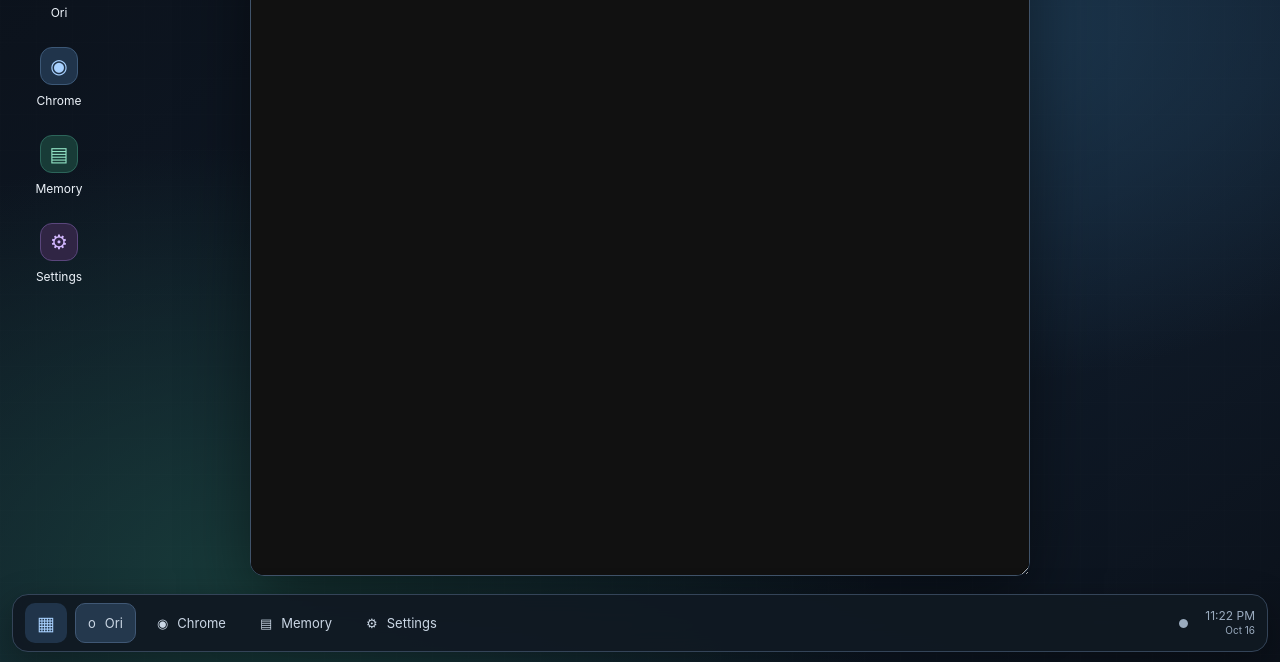
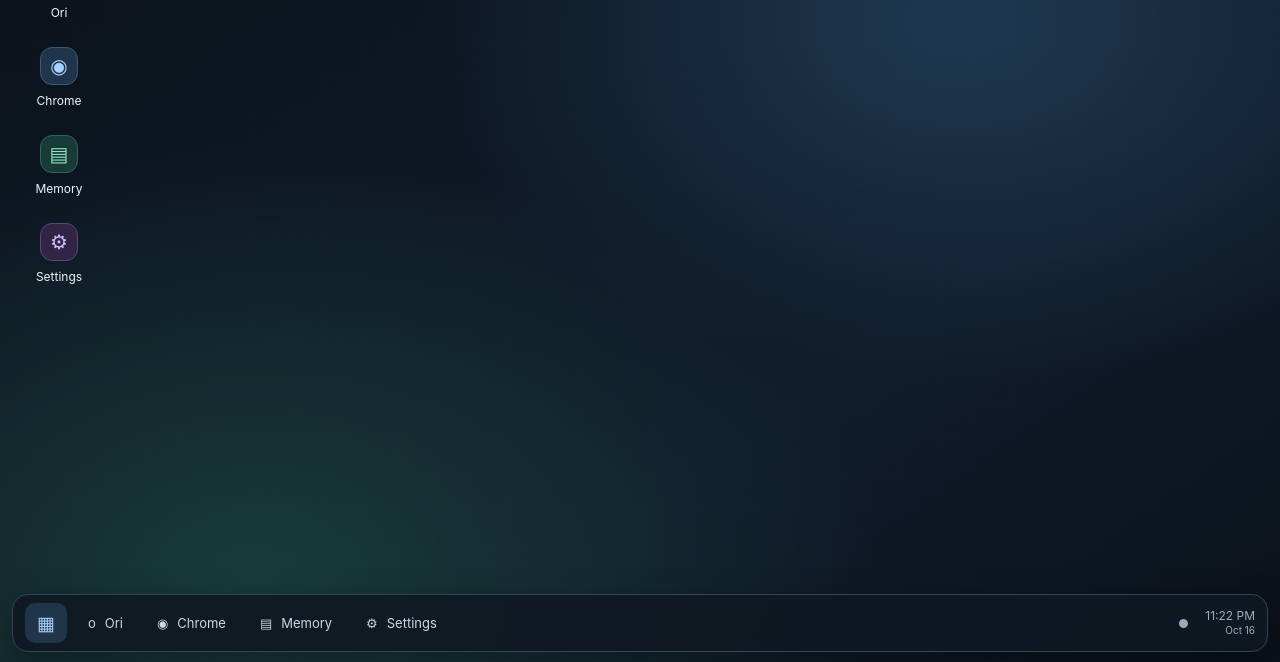
Before and after one commit to 30lnewcomb-byte/solid-waddle, a website: page desktop.html in a window 1280 px wide. Shown: the part 138-800 px from the top of the page. Drawn offline with Linux system fonts and the light colour scheme; no server answers.

Commit message:
Launch Ori only when its app button is clicked

```diff
--- a/desktop.html
+++ b/desktop.html
@@ -132,7 +132,7 @@
   });
   document.querySelector("#clock").innerHTML="";
   function updateClock(){const now=new Date();document.querySelector("#clock").replaceChildren(document.createTextNode(now.toLocaleTimeString([], {hour:"numeric",minute:"2-digit"})));const small=document.createElement("small");small.textContent=now.toLocaleDateString([], {month:"short",day:"numeric"});document.querySelector("#clock").append(small)}
-  updateClock();setInterval(updateClock,30000);renderMemories();openApp("ori");
+  updateClock();setInterval(updateClock,30000);renderMemories();
 })();
 </script>
 </body>
```
